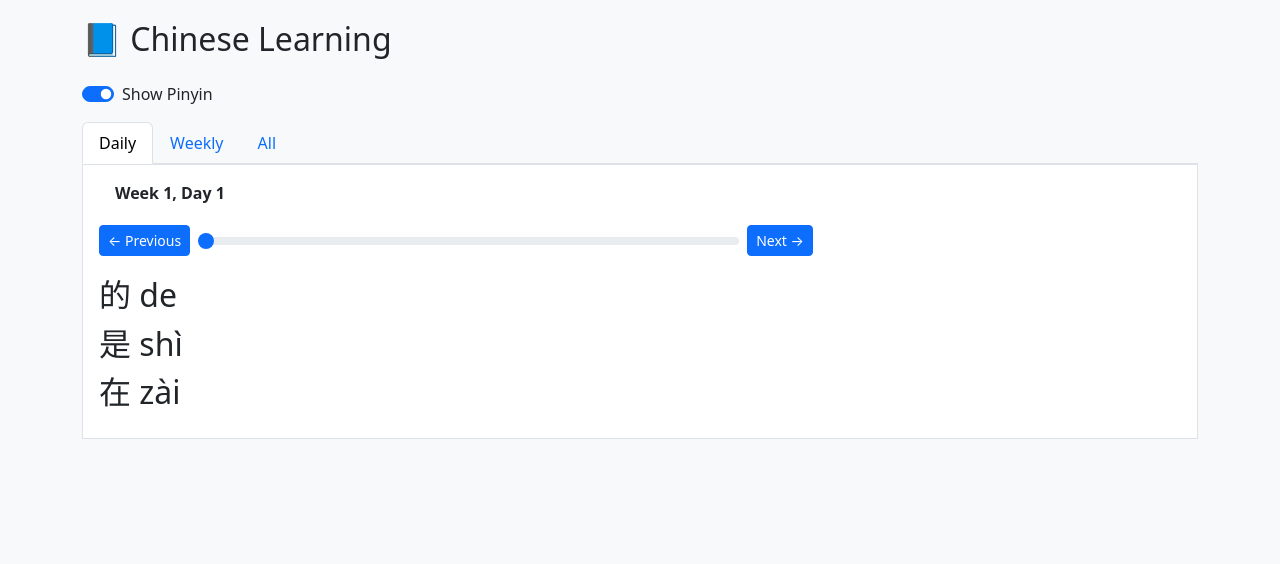
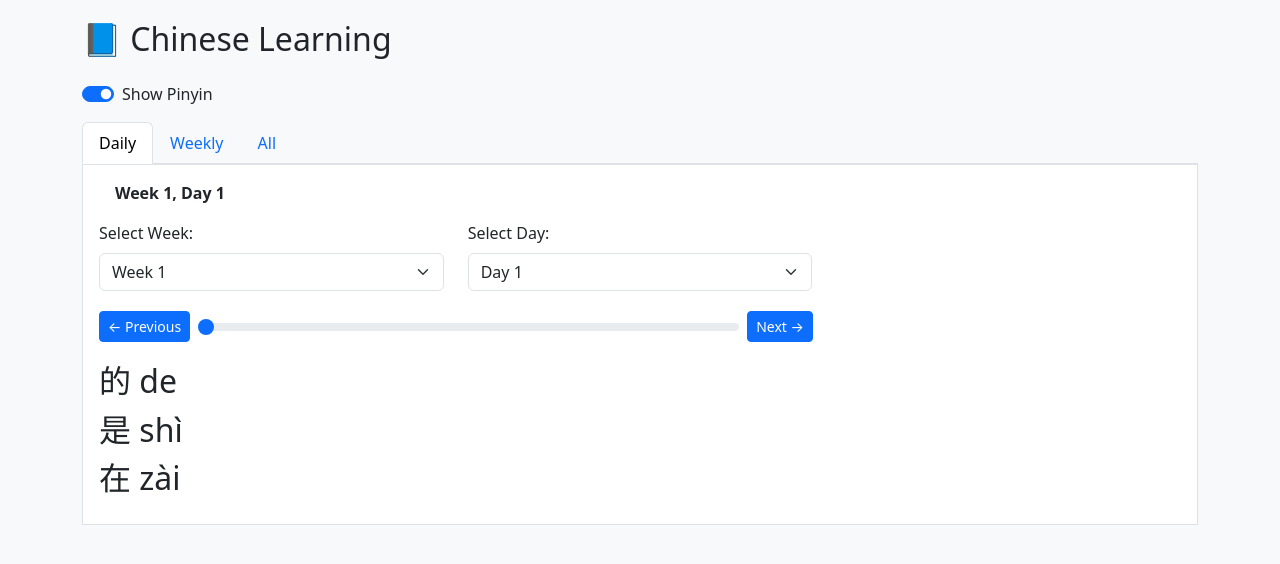
Before and after one commit to mitchellwind/learn_chinese.github.io, a plain HTML site: page index.html in a window 1280 px wide. Drawn offline with nearby package versions, Linux system fonts and the light colour scheme.

Commit message:
add week and day selector

```diff
--- a/index.html
+++ b/index.html
@@ -70,9 +70,23 @@
     </ul>
 
     <div class="tab-content border p-3 bg-white" id="myTabContent">
+
       <!-- Daily tab -->
       <div class="tab-pane fade show active" id="daily" role="tabpanel">
         <span id="dayLabel" class="ms-3 fw-bold">Week 1, Day 1</span>
+
+        <!-- NEW: Daily week/day selectors -->
+        <div class="row mt-3 mb-2">
+          <div class="col-4">
+            <label class="form-label">Select Week:</label>
+            <select id="dailyWeekSelect" class="form-select"></select>
+          </div>
+          <div class="col-4">
+            <label class="form-label">Select Day:</label>
+            <select id="dailyDaySelect" class="form-select"></select>
+          </div>
+        </div>
+
         <div class="controls d-flex align-items-center gap-2">
           <button id="prevBtn" class="btn btn-primary btn-sm">← Previous</button>
           <input type="range" class="form-range w-50" id="daySlider" min="1" max="10" value="1">
@@ -98,12 +112,12 @@
         <div id="weeklyOutput" class="row"></div>
       </div>
 
-
       <!-- All tab -->
       <div class="tab-pane fade" id="all" role="tabpanel">
         <h5>Full Dataset</h5>
         <div id="allOutput" class="table-responsive"></div>
       </div>
+
     </div>
   </div>
 
@@ -133,6 +147,48 @@
         renderDay(currentDay);
         renderWeek(weeks[0]);
         renderAll();
+
+        // ----- Populate DAILY selectors -----
+        const weekSelDaily = document.getElementById("dailyWeekSelect");
+        const daySelDaily = document.getElementById("dailyDaySelect");
+
+        weeks.forEach(w => {
+          const opt = document.createElement("option");
+          opt.value = w;
+          opt.textContent = "Week " + w;
+          weekSelDaily.appendChild(opt);
+        });
+
+        function updateDailyDayOptions(week) {
+          daySelDaily.innerHTML = "";
+          const daysOfWeek = data
+            .filter(d => Number(d.week) === Number(week))
+            .map(d => Number(d.day));
+
+          [...new Set(daysOfWeek)]
+            .sort((a, b) => a - b)
+            .forEach(day => {
+              const opt = document.createElement("option");
+              opt.value = day;
+              opt.textContent = "Day " + day;
+              daySelDaily.appendChild(opt);
+            });
+        }
+
+        updateDailyDayOptions(weeks[0]);
+
+        // events
+        weekSelDaily.addEventListener("change", () => {
+          const w = Number(weekSelDaily.value);
+          updateDailyDayOptions(w);
+          const firstDay = Number(daySelDaily.firstElementChild.value);
+          renderDay(firstDay);
+        });
+
+        daySelDaily.addEventListener("change", () => {
+          renderDay(Number(daySelDaily.value));
+        });
+
       }
     });
 
@@ -159,7 +215,33 @@
       } else {
         document.getElementById("dayLabel").textContent = `Day ${dayIdx} (no data)`;
       }
+
       document.getElementById("daySlider").value = dayIdx;
+
+      // Sync dropdowns
+      const weekSelDaily = document.getElementById("dailyWeekSelect");
+      const daySelDaily = document.getElementById("dailyDaySelect");
+
+      if (rows.length > 0) {
+        weekSelDaily.value = rows[0].week;
+
+        // update day dropdown options for this week
+        const daysOfWeek = data
+          .filter(d => Number(d.week) === Number(rows[0].week))
+          .map(d => Number(d.day));
+
+        daySelDaily.innerHTML = "";
+        [...new Set(daysOfWeek)]
+          .sort((a, b) => a - b)
+          .forEach(d => {
+            const opt = document.createElement("option");
+            opt.value = d;
+            opt.textContent = "Day " + d;
+            daySelDaily.appendChild(opt);
+          });
+
+        daySelDaily.value = dayIdx;
+      }
     }
 
     function renderWeek(weekIdx) {
@@ -168,11 +250,9 @@
       const output = document.getElementById("weeklyOutput");
       output.innerHTML = "";
 
-      // collect all rows for the selected week
       let rows = data.filter(d => Number(d.week) === Number(weekIdx));
+      let values = [];
 
-      // flatten into array of values
-      let values = [];
       rows.forEach(row => {
         Object.keys(row).forEach(col => {
           if (col !== "week" && col !== "day" && col !== "index") {
@@ -183,7 +263,6 @@
         });
       });
 
-      // shuffle if enabled
       if (shuffle) {
         for (let i = values.length - 1; i > 0; i--) {
           const j = Math.floor(Math.random() * (i + 1));
@@ -191,7 +270,6 @@
         }
       }
 
-      // render as grid
       values.forEach(val => {
         const colDiv = document.createElement("div");
         colDiv.className = "col-6";
```
